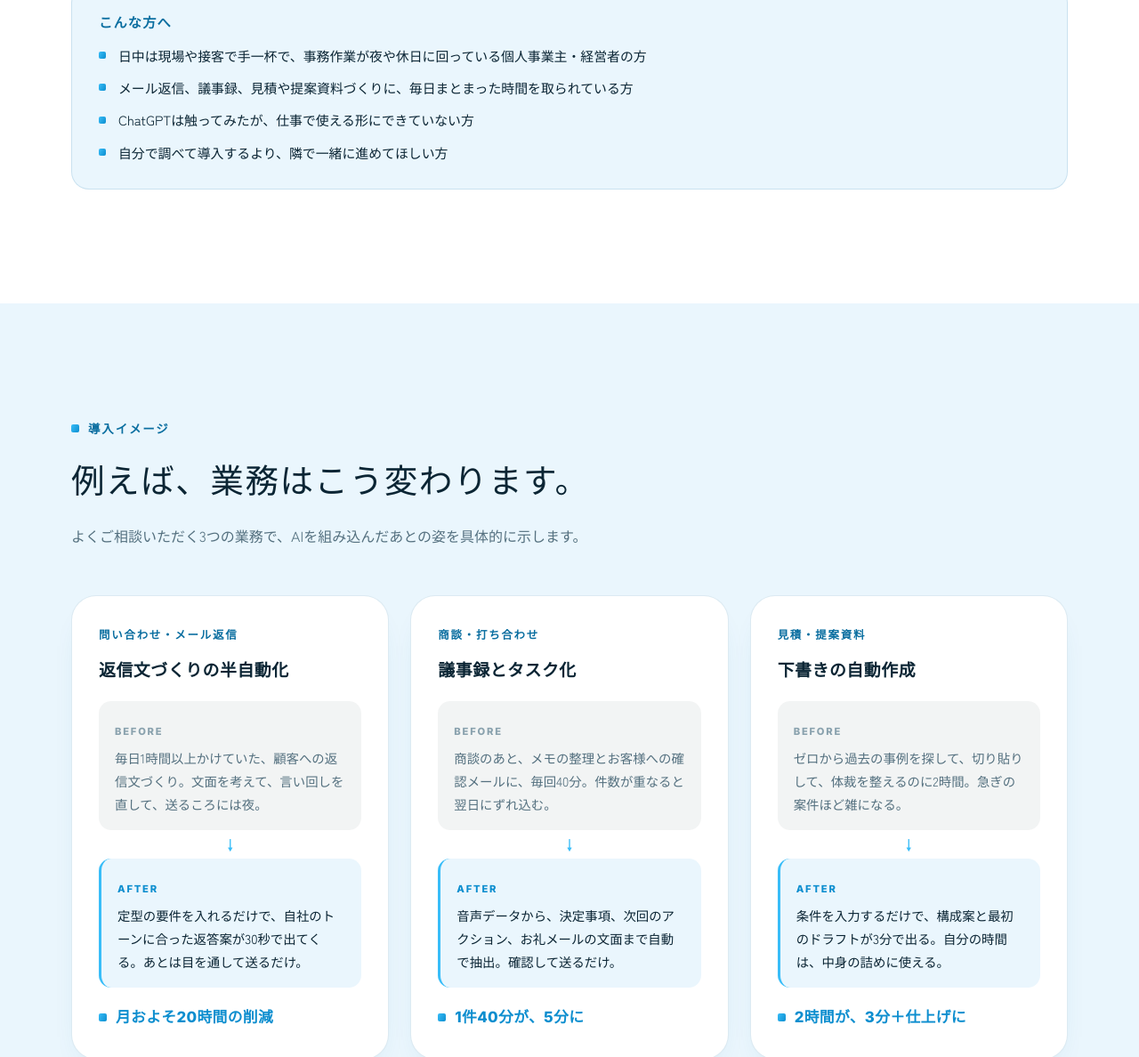
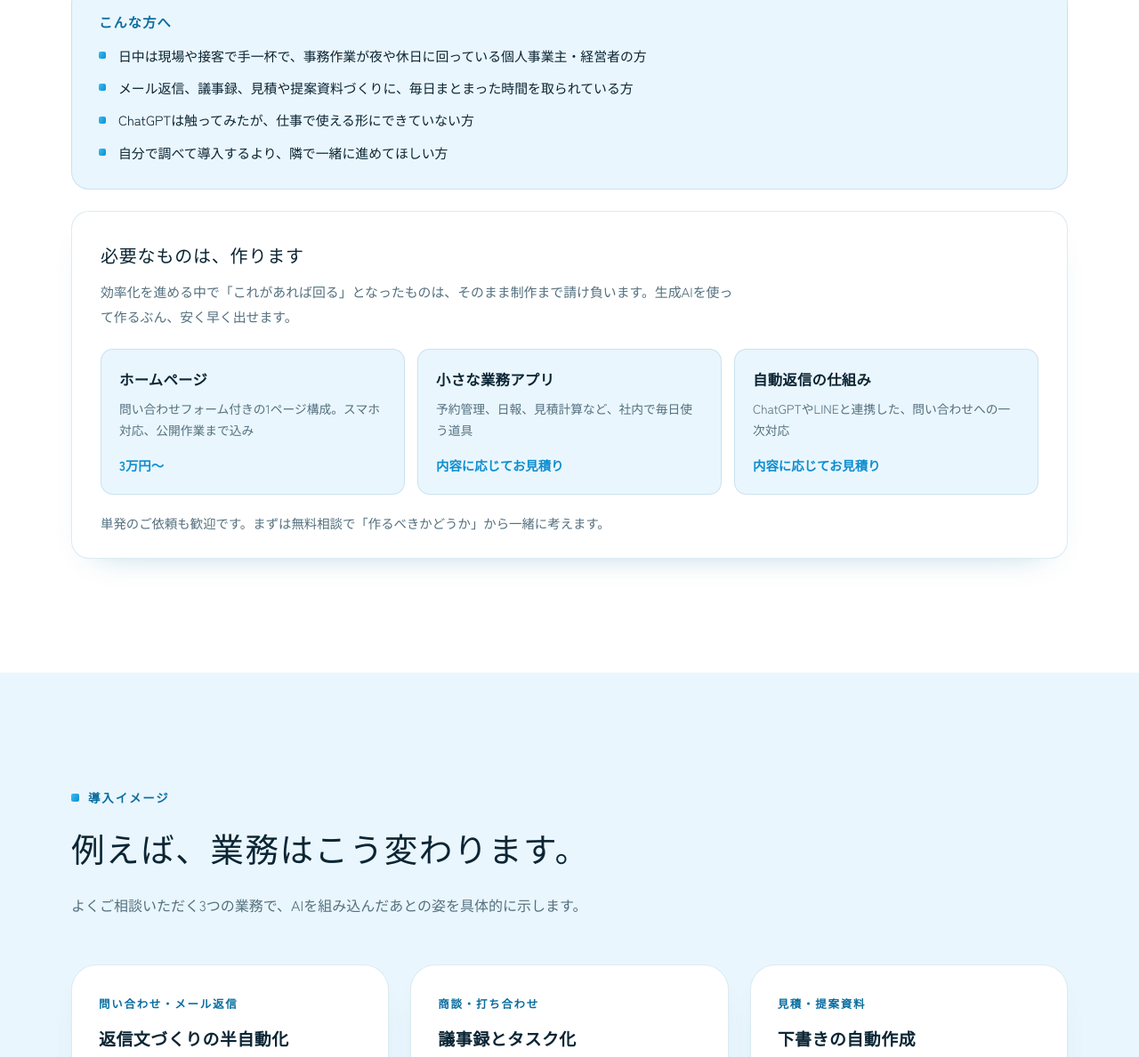
Before and after one commit to yocchandayyo/resola, a plain HTML site: page index.html in a window 1280 px wide. Shown: the part 3379-4567 px from the top of the page at 89% size. Drawn offline with Linux system fonts and the light colour scheme; a web font is replaced by a local one.

Commit message:
制作メニューを追加: ホームページ3万円〜・業務アプリ・自動返信（コンサルの実装手段として）
- サービス節に「必要なものは、作ります」ブロックを追加（柱とは分け、位置づけは効率化の実装手段）
- 問い合わせフォームの相談内容に「ホームページ・業務アプリの制作相談」を追加
- FAQに制作単発の項目を追加、料金注記にも一文
- 他社比較の表現は使わない

Co-Authored-By: Claude Fable 5.1 <noreply@anthropic.com>

```diff
--- a/index.html
+++ b/index.html
@@ -41,7 +41,7 @@
   <link rel="icon" type="image/png" href="assets/favicon.png" />
   <link rel="icon" type="image/png" sizes="32x32" href="assets/favicon-32.png" />
   <link rel="apple-touch-icon" href="assets/favicon.png" />
-  <link rel="stylesheet" href="styles.css?v=20260915" />
+  <link rel="stylesheet" href="styles.css?v=20260915b" />
 </head>
 <body>
 
@@ -176,6 +176,19 @@
           <li>自分で調べて導入するより、隣で一緒に進めてほしい方</li>
         </ul>
       </div>
+
+      <div class="services__make" data-reveal>
+        <div class="services__make-head">
+          <p class="services__make-title">必要なものは、作ります</p>
+          <p class="services__make-lead">効率化を進める中で「これがあれば回る」となったものは、そのまま制作まで請け負います。生成AIを使って作るぶん、安く早く出せます。</p>
+        </div>
+        <ul class="services__make-list">
+          <li><strong>ホームページ</strong><span>問い合わせフォーム付きの1ページ構成。スマホ対応、公開作業まで込み</span><em>3万円〜</em></li>
+          <li><strong>小さな業務アプリ</strong><span>予約管理、日報、見積計算など、社内で毎日使う道具</span><em>内容に応じてお見積り</em></li>
+          <li><strong>自動返信の仕組み</strong><span>ChatGPTやLINEと連携した、問い合わせへの一次対応</span><em>内容に応じてお見積り</em></li>
+        </ul>
+        <p class="services__make-note">単発のご依頼も歓迎です。まずは無料相談で「作るべきかどうか」から一緒に考えます。</p>
+      </div>
     </div>
   </section>
 
@@ -292,7 +305,7 @@
         <strong>自分の業務で試して、効果を確かめた方法だけ</strong>をお伝えしています。
       </p>
 
-      <p class="pricing__note" data-reveal>※ 表示価格は税別。1ヶ月単位で、契約期間の縛りはありません。初回相談（30分）は無料です。</p>
+      <p class="pricing__note" data-reveal>※ 表示価格は税別。1ヶ月単位で、契約期間の縛りはありません。ホームページ制作（3万円〜）などの単発のご依頼も承ります。初回相談（30分）は無料です。</p>
     </div>
   </section>
 
@@ -427,7 +440,11 @@
         </details>
         <details class="faq__item" data-reveal>
           <summary>費用はどのくらいかかりますか?</summary>
-          <p>月額制で、ライト1.5万円、スタンダード5万円、プレミアム10万円の3プランです。1ヶ月単位で変更も解約もできます。初回相談（30分）は無料です。</p>
+          <p>月額制で、ライト1.5万円、スタンダード5万円、プレミアム10万円の3プランです。1ヶ月単位で変更も解約もできます。ホームページ制作は3万円から、業務アプリは内容に応じてお見積りします。初回相談（30分）は無料です。</p>
+        </details>
+        <details class="faq__item" data-reveal>
+          <summary>ホームページや業務アプリの制作だけを頼めますか?</summary>
+          <p>はい、単発でも承ります。ホームページは問い合わせフォーム付きの1ページ構成で3万円から、公開作業まで込みです。業務アプリは「毎日この作業に困っている」という話から一緒に設計するので、まず無料相談でお聞かせください。</p>
         </details>
         <details class="faq__item" data-reveal>
           <summary>ツールを入れても、結局使われなくなるのが心配です。</summary>
@@ -501,6 +518,7 @@
             <option>業務効率化の無料相談（まずは話を聞いてみたい）</option>
             <option>特定の業務を自動化したい（メール・議事録・資料作成など）</option>
             <option>自社で何がAI化できるか診断してほしい</option>
+            <option>ホームページ・業務アプリの制作相談</option>
             <option>その他</option>
           </select>
         </div>
--- a/styles.css
+++ b/styles.css
@@ -448,6 +448,50 @@ em { font-style: normal; }
   border-radius: 2px;
   background: var(--grad);
 }
+/* 制作もします（コンサルの実装手段としての位置づけ） */
+.services__make {
+  margin-top: 24px;
+  background: var(--shiro);
+  border: 1px solid var(--line);
+  border-radius: var(--radius);
+  padding: 30px 32px 26px;
+  box-shadow: var(--shadow-soft);
+}
+.services__make-title {
+  font-family: var(--f-display);
+  font-weight: 400;
+  font-size: 1.25rem;
+  letter-spacing: 0.04em;
+  margin-bottom: 8px;
+}
+.services__make-lead { color: var(--muted); font-size: 0.93rem; max-width: 720px; }
+.services__make-list {
+  display: grid;
+  grid-template-columns: repeat(3, 1fr);
+  gap: 14px;
+  margin: 22px 0 18px;
+}
+.services__make-list li {
+  display: flex;
+  flex-direction: column;
+  gap: 6px;
+  background: var(--kasumi);
+  border: 1px solid var(--line);
+  border-radius: 14px;
+  padding: 18px 20px;
+}
+.services__make-list strong { font-size: 1.02rem; font-weight: 900; letter-spacing: 0.02em; }
+.services__make-list span { color: var(--muted); font-size: 0.86rem; line-height: 1.7; }
+.services__make-list em {
+  font-style: normal;
+  margin-top: auto;
+  padding-top: 8px;
+  font-weight: 700;
+  font-size: 0.9rem;
+  color: var(--ao);
+}
+.services__make-note { color: var(--muted); font-size: 0.9rem; }
+
 .services__more { margin-top: 18px; padding: 0 6px; }
 .services__more p { color: var(--muted); font-size: 0.9rem; }
 .services__more strong { color: var(--ink); margin-right: 6px; }
@@ -973,7 +1017,7 @@ em { font-style: normal; }
   .profile__photo { max-width: 300px; }
   .flow__list { grid-template-columns: repeat(2, 1fr); }
   .flow__step::after { display: none; }
-  .services__grid, .cases__grid { grid-template-columns: 1fr; }
+  .services__grid, .cases__grid, .services__make-list { grid-template-columns: 1fr; }
   .pillar__icon { top: 24px; right: 22px; width: 50px; height: 50px; }
 }
 @media (max-width: 720px) {
```
